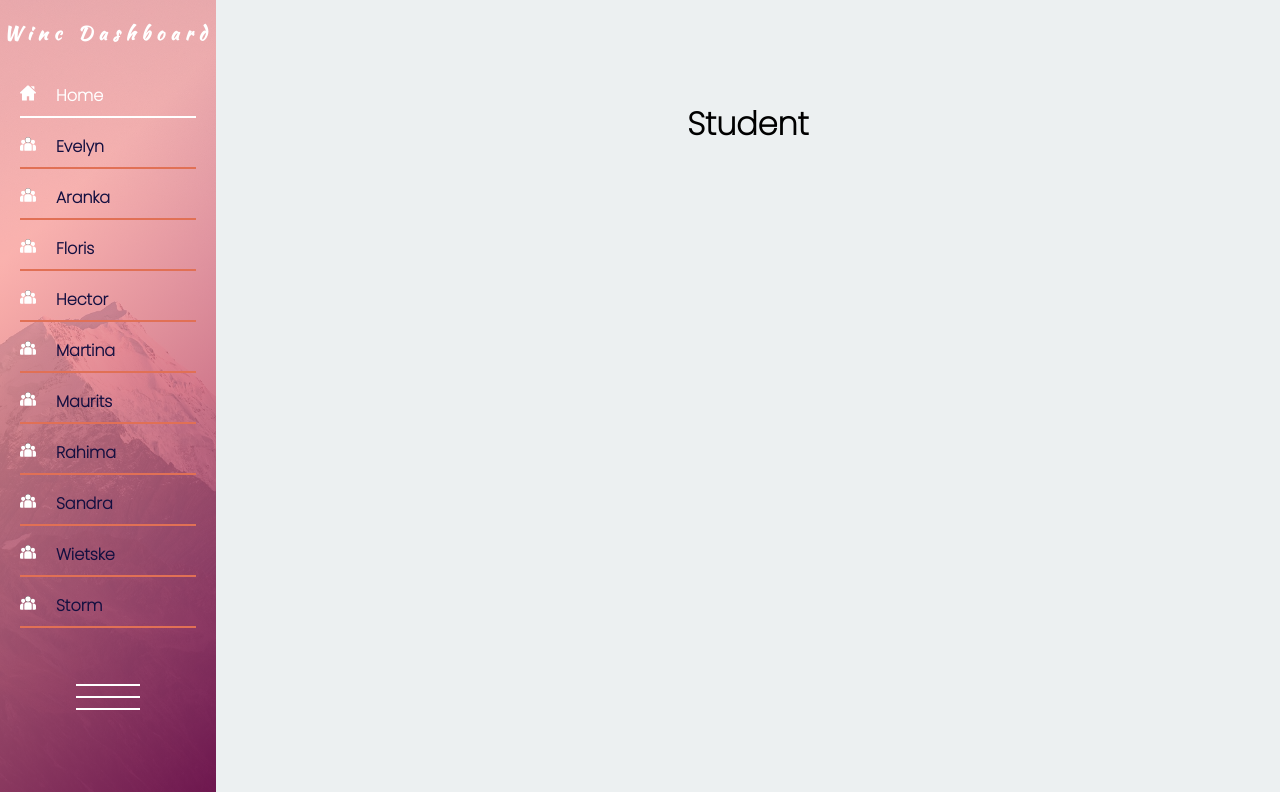
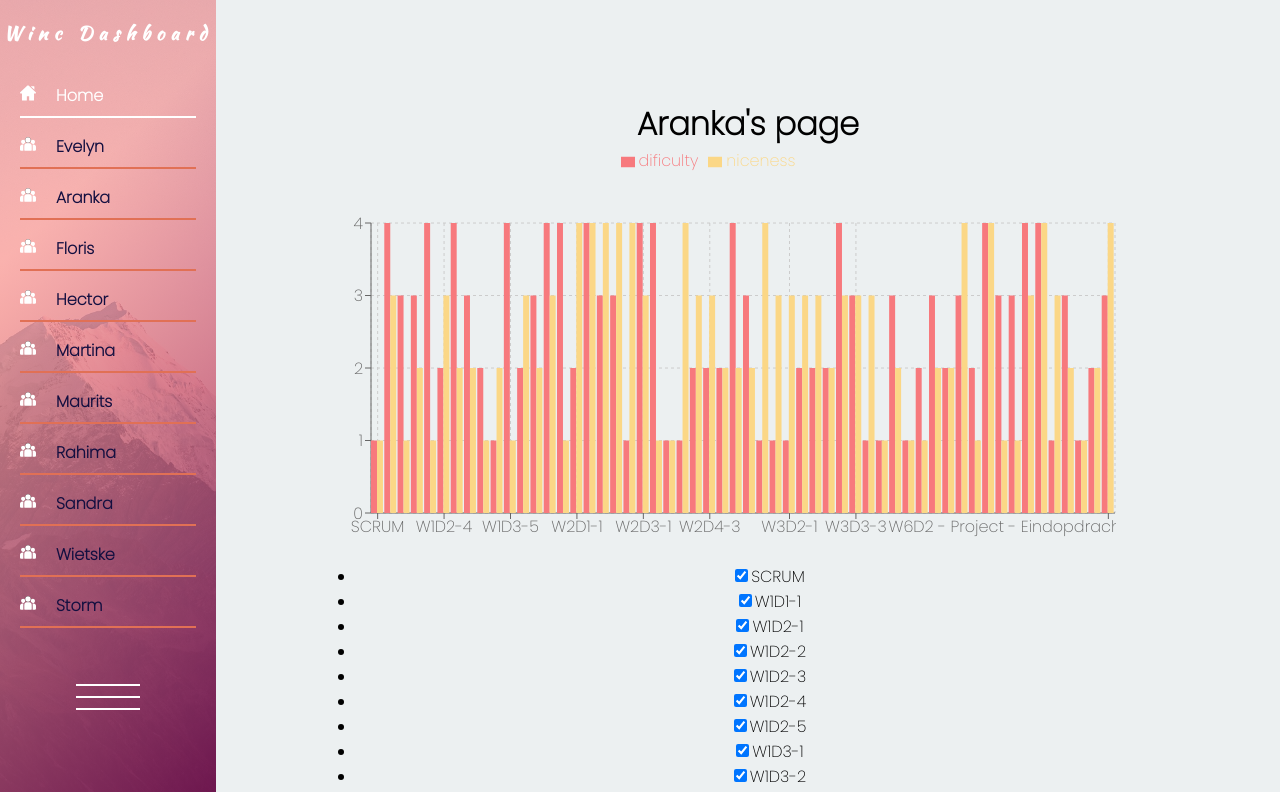
Before and after one commit to Svt1406/Suleika-Tentua-StudentDashboard, a React (Create React App) app: page /Aranka in a window 1280 px wide. Shown: the top 792 px of the page. Built offline with nearby package versions, Linux system fonts and the light colour scheme.

Commit message:
Made the student pages plot. still need styling

```diff
--- a/src/components/MainView/Student/Student.js
+++ b/src/components/MainView/Student/Student.js
@@ -1,7 +1,47 @@
-import React from "react";
+import StudentChart from "./StudentChart";
+import ProjectFilter from "../../ProjectFilter";
+import { data } from "../../../Utils";
+import { useState } from "react";
 
-const Student = () => {
-  return <h1>Student</h1>;
+const Students = (props) => {
+  const projList = data.studentData.map((student) => {
+    return student.project;
+  });
+
+  const projectList = projList.filter((value, index, self) => {
+    return self.indexOf(value) === index;
+  });
+
+  const initialState = projectList.map((item, index) => {
+    return {
+      id: index,
+      value: item,
+      isChecked: true,
+    };
+  });
+
+  const [projects, setProjects] = useState(initialState);
+
+  const handleProjectCheckbox = (state) => {
+    console.log("student bam bam", state);
+    setProjects([...state.projects]);
+  };
+
+  const studentName = `${props.match.params.name}`;
+  return (
+    <div className="student-container">
+      <h1 className="student-title">{`${studentName}'s page`}</h1>
+      <div className="container">
+        <StudentChart className="student-chart" projects={projects} studentName={studentName} />
+      </div>
+      <div>
+        <ProjectFilter
+          projects={projects}
+          changedHandler={handleProjectCheckbox}
+        />
+      </div>
+    </div>
+  );
 };
 
-export default Student;
+export default Students;
--- a/src/components/StudentChart.js
+++ b/src/components/MainView/Student/StudentChart.js
@@ -1,7 +1,6 @@
-import "../styles/Student.css";
-import { data } from "../Utils";
+import { data } from "../../../Utils";
 import React from "react";
-import Chart from "./Chart";
+import Chart from "../../Chart";
 
 class StudentChart extends React.Component {
   constructor(props) {
```
Also changed, not shown: src/Pages/Student.js (deleted, +0 -48 lines).
